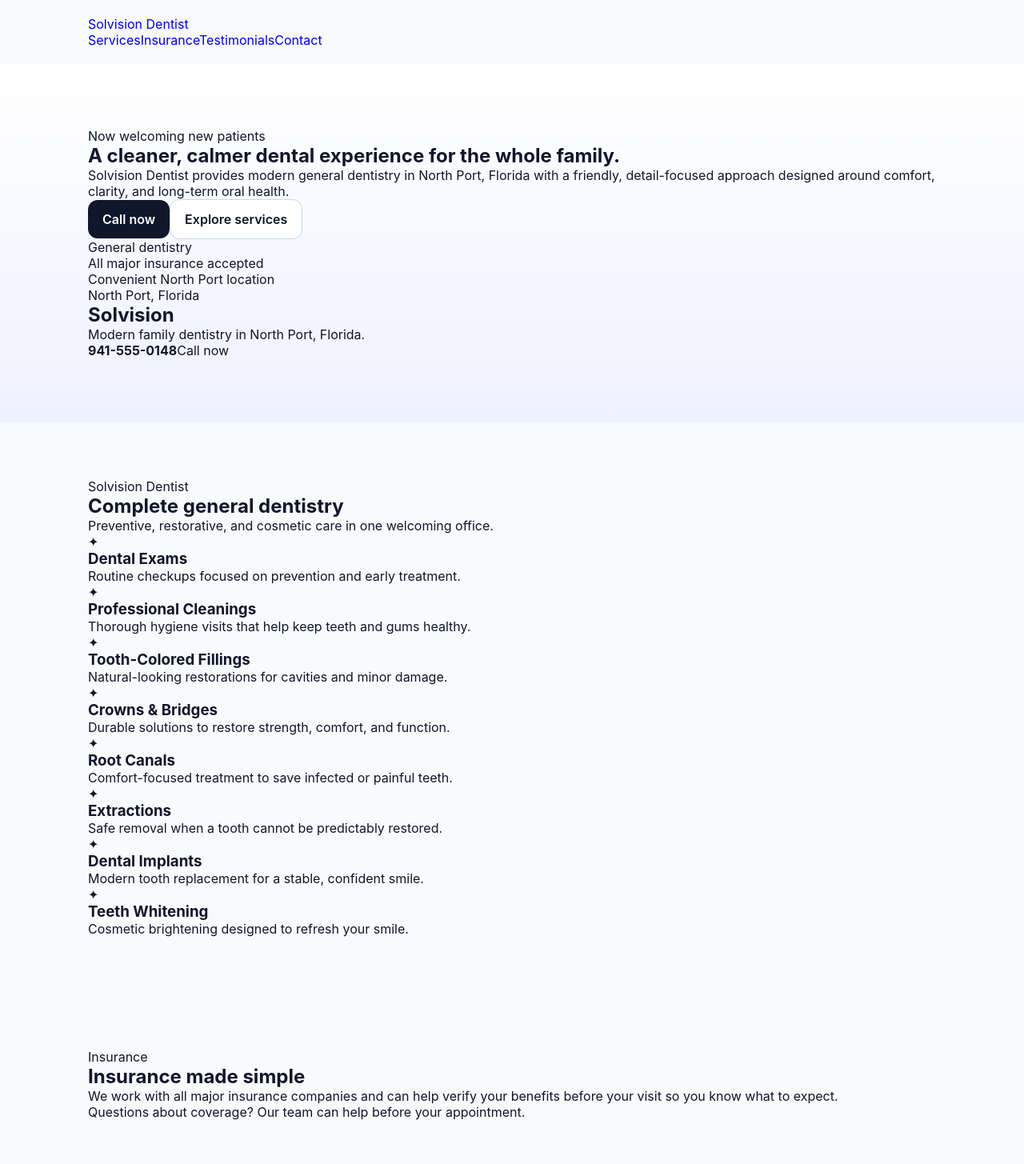
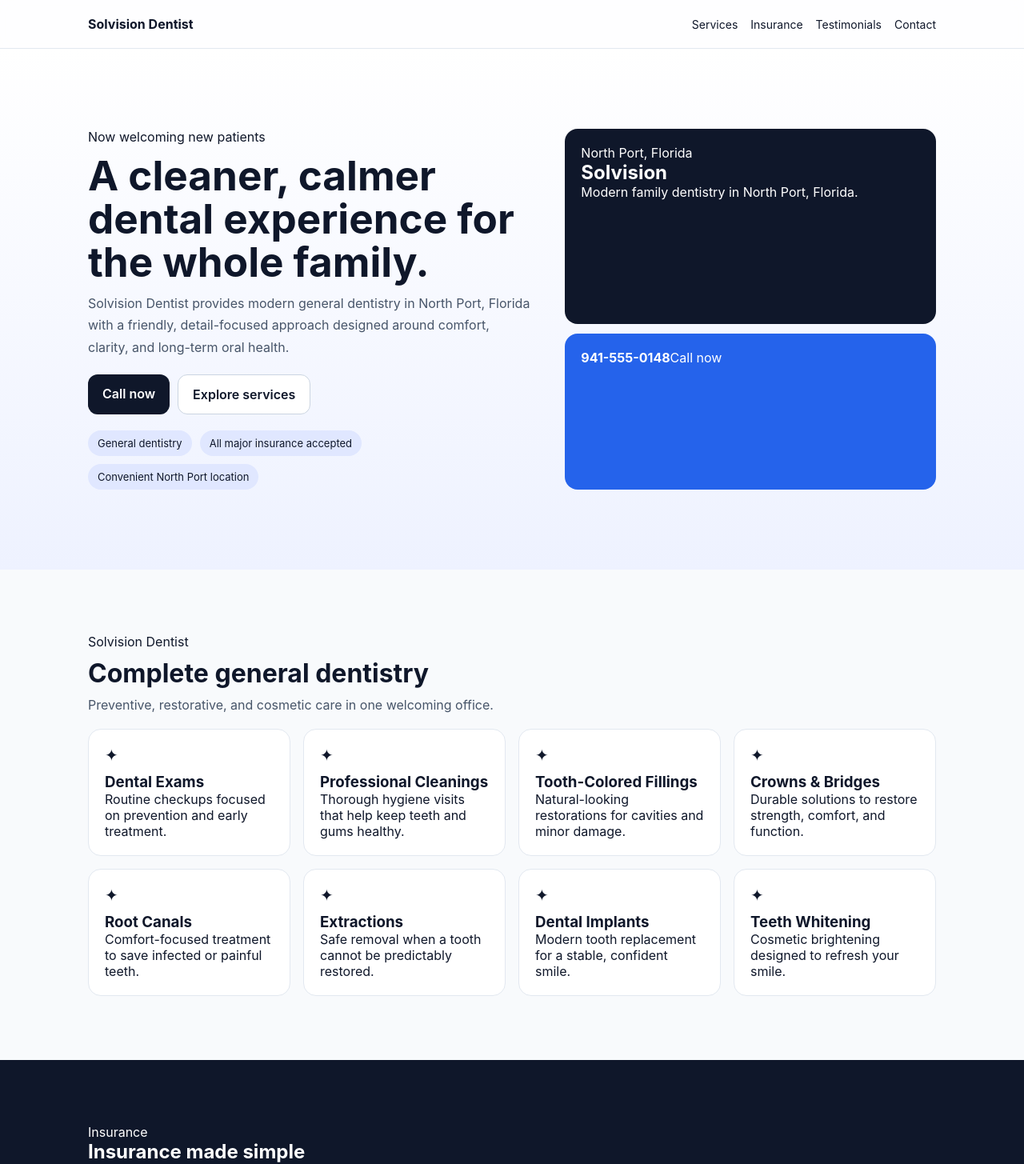
Before and after one commit to danielocana/solvision-dentist, a Next.js app: page / in a window 1280 px wide. Shown: the top 1455 px of the page at 80% size. Built offline with nearby package versions, Linux system fonts and the light colour scheme.

Commit message:
feat: premium styling system (hero, cards, layout, typography)

```diff
--- a/app/globals.css
+++ b/app/globals.css
@@ -1,13 +1,51 @@
 *{box-sizing:border-box;margin:0;padding:0}
 body{font-family:Inter,system-ui,Arial;background:#f8fafc;color:#0f172a}
-a{text-decoration:none}
+a{text-decoration:none;color:inherit}
+
 .container{max-width:1100px;margin:0 auto;padding:20px}
-.hero{padding:60px 20px;background:linear-gradient(180deg,#fff,#eef2ff)}
-.btn{padding:14px 18px;border-radius:12px;font-weight:600;display:inline-block}
+
+.topbar{position:sticky;top:0;background:#ffffffcc;backdrop-filter:blur(10px);border-bottom:1px solid #e2e8f0;z-index:10}
+.topbar-inner{display:flex;justify-content:space-between;align-items:center}
+.brand-mark{font-weight:700}
+.nav-links{display:flex;gap:16px;font-size:14px}
+
+.hero-premium{padding:80px 20px;background:linear-gradient(180deg,#ffffff,#eef2ff)}
+.hero-grid{display:grid;gap:40px}
+.hero-title{font-size:2.8rem;line-height:1.05;margin:12px 0}
+.hero-copy{color:#475569;line-height:1.7}
+.hero-actions{margin-top:20px;display:flex;gap:10px;flex-wrap:wrap}
+.hero-stats{margin-top:20px;display:flex;gap:10px;flex-wrap:wrap}
+.stat-pill{background:#e0e7ff;padding:8px 12px;border-radius:999px;font-size:13px}
+
+.hero-panel{display:grid;gap:12px}
+.hero-card{background:#0f172a;color:#fff;padding:20px;border-radius:16px}
+.hero-card-small{background:#2563eb}
+
+.btn{padding:14px 18px;border-radius:12px;font-weight:600}
 .btn-primary{background:#0f172a;color:#fff}
-.btn-secondary{background:#fff;border:1px solid #cbd5e1;color:#0f172a}
-.grid{display:grid;gap:16px}
-.grid-3{grid-template-columns:repeat(auto-fit,minmax(220px,1fr))}
-.card{background:#fff;padding:20px;border-radius:16px;border:1px solid #e2e8f0}
-.section{padding:50px 20px}
-.footer{background:#fff;border-top:1px solid #e2e8f0;padding:40px 20px}
+.btn-secondary{background:#fff;border:1px solid #cbd5e1}
+
+.section{padding:60px 20px}
+.section-heading h2{font-size:2rem;margin:10px 0}
+.section-heading p{color:#475569}
+
+.services-grid{display:grid;gap:16px;margin-top:20px;grid-template-columns:repeat(auto-fit,minmax(220px,1fr))}
+.service-card{background:#fff;padding:20px;border-radius:16px;border:1px solid #e2e8f0}
+.service-icon{font-size:20px;margin-bottom:10px}
+
+.insurance-section{background:#0f172a;color:#fff}
+.insurance-wrap{display:grid;gap:20px}
+.insurance-card{background:#1e293b;padding:20px;border-radius:16px}
+
+.testimonials-grid{display:grid;gap:16px;margin-top:20px;grid-template-columns:repeat(auto-fit,minmax(220px,1fr))}
+.testimonial-card{background:#fff;padding:20px;border-radius:16px;border:1px solid #e2e8f0}
+
+.premium-footer{background:#fff;border-top:1px solid #e2e8f0;padding:60px 20px}
+.footer-grid{display:grid;gap:20px;grid-template-columns:repeat(auto-fit,minmax(220px,1fr))}
+.hours-list{list-style:none;margin-top:10px}
+.hours-list li{display:flex;justify-content:space-between;margin-bottom:6px}
+
+@media(min-width:768px){
+.hero-grid{grid-template-columns:1.2fr 1fr}
+.hero-title{font-size:3.2rem}
+}
```
